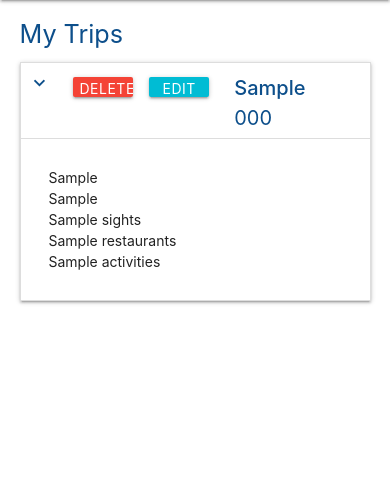
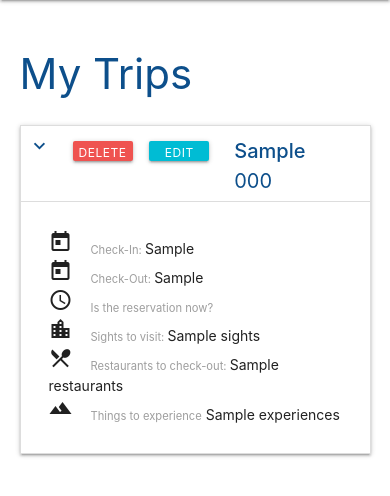
Before and after one commit to Maja-Jer/travel-o-rama, a Flask app: page / in a window 390 px wide, after a click that opens the changed part. Shown: the part 56-552 px from the top of the page. Run offline with Flask 2, Linux system fonts and the light colour scheme; a database or web service that is not in the repository returns one stand-in record (values such as "Sample title"); some libraries are stand-ins or nearby versions.

Commit message:
Fixed small bugs in css, font sizing in Navbar, media query for button size in trips.html, wasn't able to override default css for the font size in labels in trips.html as well as adjusting the margin in moble quesry (commented on the code)

```diff
--- a/static/css/style.css
+++ b/static/css/style.css
@@ -1,21 +1,25 @@
-. body {
-    font-family: 'Roboto', sans-serif;
-
-}
-
 h4 {
     font-size: 3rem;
     color: #0D4F8B;
+    padding-bottom: 15px;
 }
 
+.container {
+    padding-top: 30px;
+}
 .collapsible-header {
     font-size: 24px;
     color: #0D4F8B;
 }
+
+.row {
+    margin-bottom: 0px;
+}
+
 .btn_small {
     height: 40px;
     width: 80px;
-    font-size: 30px:
+    font-size: 18px;
     line-height: 30px;
     margin: 5px 5px;
     padding: 0 0.5em;
@@ -44,22 +48,45 @@ nav .nav-wrapper {
     margin-right: 0px;
 
 }
+/* This is where I attempted to override Materialise's default styling, I would manage to make the changes in Inspect, but i'd use the same code in CSS, it would refuse to work. This is something that I woul;d like to understand a bit better for future project, so i belive I will come back to this project to study this a bit more*/
+.label {
+    font-size: 24px;
+    color: #0D4F8B;
+}
+
+.prefix ~ label {
+    margin-left: 1rem;
+}
+/* End of attempts*/
 
 nav ul a {
     font-size: 30px;
 }
 
 @media only screen and (max-width: 400px) {
-     h4 {
+/* Failed attempt to override the margin for h4 for utilizing screen space better */
+.h4 {
     font-size: 1.5rem;
+    padding-bottom: 5px;
+    margin: 0px;
+}
+
+.label {
+    font-size: .8rem;
+    color: #9e9e9e;
+}
+.prefix ~ label {
+    margin-left: 1rem;
 }
 
 nav .brand-logo {
     margin-right: 10px;
 }
+
 .btn_small {
     height: 20px;
     width: 60px;
+    font-size: 12px;
     line-height: 24px;
     margin: 5px 5px;
     padding: 0 0.5em;
@@ -68,7 +95,7 @@ nav .brand-logo {
 .trips_header {
     margin-top: 5px;
     margin-left: 20px;
-    margin-right: 10px
+    margin-right: 10px;
     font-size: 15px;
 }
 .collapsible-header {
@@ -80,11 +107,12 @@ nav .brand-logo {
 
 }
 
-}
 
 @media only screen and (max-width: 600px) {
-     h4 {
+.h4 {
     font-size: 1.8rem;
+    padding-bottom: 7px;
+    margin-bottom: 7px;
 }
 
 nav .brand-logo {
@@ -109,5 +137,3 @@ nav .brand-logo {
     margin-left: 0px;
 
 }
-
-}
--- a/templates/addtrip.html
+++ b/templates/addtrip.html
@@ -79,7 +79,7 @@
 			<div class="input-field col s12">
 				<i class="material-icons prefix">local_dining</i>
 				<textarea name="restaurants" type="text" class="materialize-textarea"></textarea>
-				<label for="icon_prefix">Restaurants to cheeck-out</label>
+				<label for="icon_prefix">Restaurants to check-out</label>
 			</div>
 
 		</div>
--- a/templates/base.html
+++ b/templates/base.html
@@ -13,6 +13,7 @@
 
 <body>
 	<header>
+    <!-- Navigation bar used from Materialize but adapted font size. I felt it fit best with the project  -->
 		<nav>
 			<div class="nav-wrapper">
 				<a href="{{url_for('get_trips')}}" class="brand-logo right">Trip-O-Rama</a>
--- a/templates/categories.html
+++ b/templates/categories.html
@@ -1,7 +1,6 @@
 {% extends 'base.html' %}
 {% block content %}
 <div class="row">
-
 	<h4>Add Category</h4>
 </div>
 <form action="{{ url_for('insert_category') }}" method="POST" class="col s12">
@@ -15,9 +14,9 @@
 	<div class="row">
 		<a href="{{url_for('add_category')}}" class="waves-effect waves-light btn cyan">
 			<i class="material-icons right">playlist_add</i>Add Category</a>
+    </div>
 
 </form>
 
-</div>
 
 {% endblock %}
--- a/templates/edittrip.html
+++ b/templates/edittrip.html
@@ -96,7 +96,7 @@
         <div class="row">
 			<div class="input-field col s12">
 				<i class="material-icons prefix">landscape</i>
-				<textarea name="activities" type="text" class="materialize-textarea">{{trip.activities}}</textarea>
+				<textarea name="activities" type="text" class="materialize-textarea">{{trip.experiences}}</textarea>
 				<label for="icon_prefix">Things to experience</label>
 			</div>
 
@@ -117,11 +117,13 @@
         check_in = Date.parse('{{trip.check_in}}');
         $('#check_in').pickadate('picker').set('select', check_in, { format: 'dd/mm/yyyy' }). trigger('change')
     });
+</script>
 
 <script type="text/javascript">
     $(document).ready(function(){
         check_out = Date.parse('{{trip.check_out}}');
         $('#check_out').pickadate('picker').set('select', check_out, { format: 'dd/mm/yyyy' }). trigger('change')
     });
+</script>
 
 {% endblock %}
--- a/templates/edittriptype.html
+++ b/templates/edittriptype.html
@@ -117,10 +117,12 @@
         check_in = Date.parse('{{trip.check_in}}');
         $('#check_in').pickadate('picker').set('select', check_in, { format: 'dd/mm/yyyy' }). trigger('change')
     });
+</script>
 
 <script type="text/javascript">
 	$(document).ready(function(){
         check_out = Date.parse('{{trip.check_out}}');
         $('#check_out').pickadate('picker').set('select', check_out, { format: 'dd/mm/yyyy' }). trigger('change')
     });
+</script>
 {% endblock %}
--- a/templates/trips.html
+++ b/templates/trips.html
@@ -12,7 +12,7 @@
 			</div>
 			<div class="col s3">
 				<a href="{{url_for('delete_trip', trip_id=trip._id)}}"
-					class="waves-effect waves-light btn btn_small red lighten-1class=" browser-default>Delete</a>
+					class="waves-effect waves-light btn btn_small red lighten-1 class=" browser-default>Delete</a>
 				<a href="{{url_for('edit_trip', trip_id=trip._id)}}"
 					class="waves-effect waves-light btn btn_small cyan">Edit</a>
 			</div>
@@ -22,13 +22,31 @@
 			</div>
             </div>
 			<div class="collapsible-body active">
-				<!-- <span> -->
-                <p class="reservation-info">{{trip.check_in}}</p>
-                <p class="reservation-info">{{trip.check_out}}</p>
-                <p class="reservation-info">{{trip.is_now}}</p>
-                <p class="reservation-info">{{trip.sights}}</p>
-                <p class="reservation-info">{{trip.restaurants}}</p>
-                <p class="reservation-info">{{trip.activities}}</p>
+				<!-- I wasn't able to override Materialize's default styling, so I had to leave it as it is. This is something I want to work on more to understand for future projects -->
+                <p class="reservation-info">
+                    <i class="material-icons prefix">today</i>
+                    <label for="icon_prefix">Check-In: </label> {{trip.check_in}}
+                </p>
+                <p class="reservation-info">
+                    <i class="material-icons prefix">today</i>
+                    <label for="icon_prefix">Check-Out: </label> {{trip.check_out}}
+                </p>
+                <p class="reservation-info">
+                    <i class="material-icons prefix">access_time</i>
+                    <label for="icon_prefix">Is the reservation now? </label> {{trip.is_now}}
+                </p>
+                <p class="reservation-info">
+                    <i class="material-icons prefix">location_city</i>
+                    <label for="icon_prefix">Sights to visit: </label> {{trip.sights}}
+                </p>
+                <p class="reservation-info">
+                    <i class="material-icons prefix">local_dining</i>
+                    <label for="icon_prefix">Restaurants to check-out: </label> {{trip.restaurants}}
+                 </p>
+                <p class="reservation-info">
+                    <i class="material-icons prefix">landscape</i>
+                    <label for="icon_prefix">Things to experience</label> {{trip.experiences}}
+                </p>
             <!-- </span> -->
 			</div>
 	</li>
```
Also changed, not shown: app.py (+16 -10 lines). Lines whose indentation alone changed are shown as unchanged.
